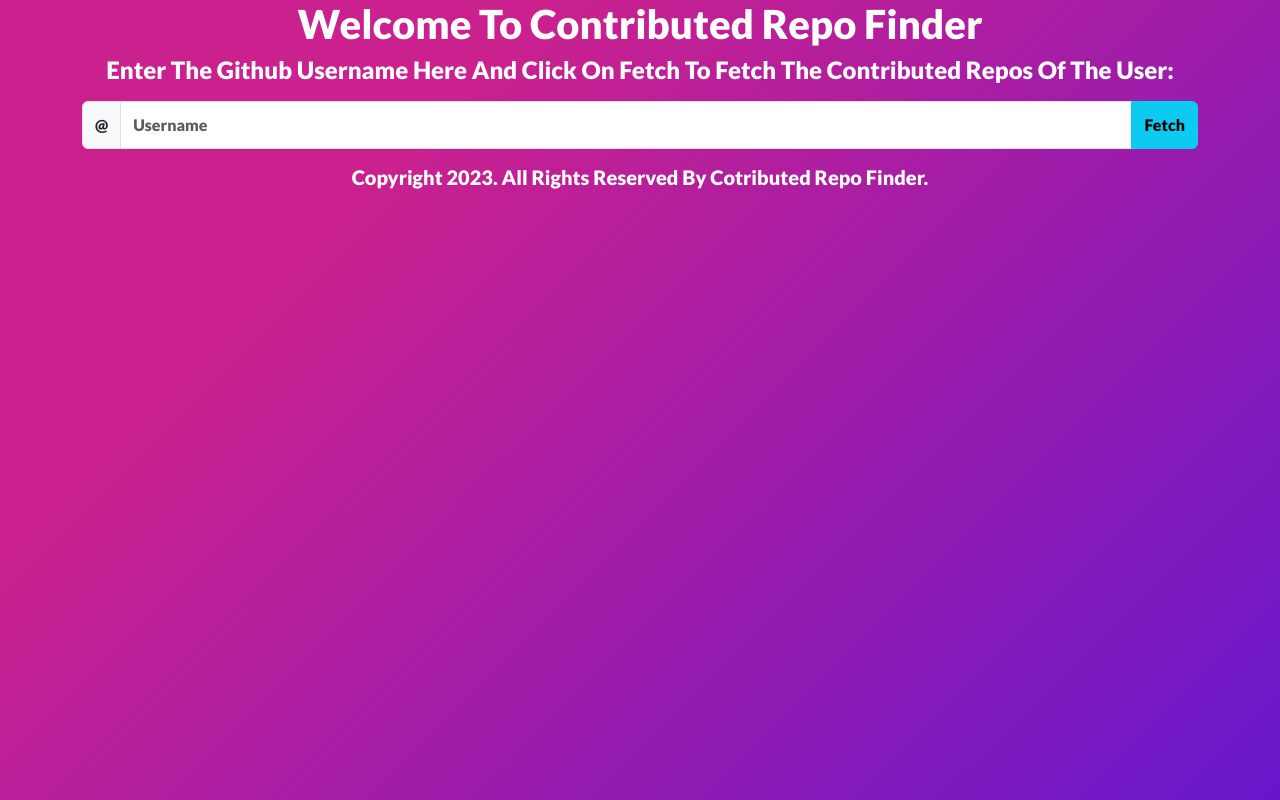
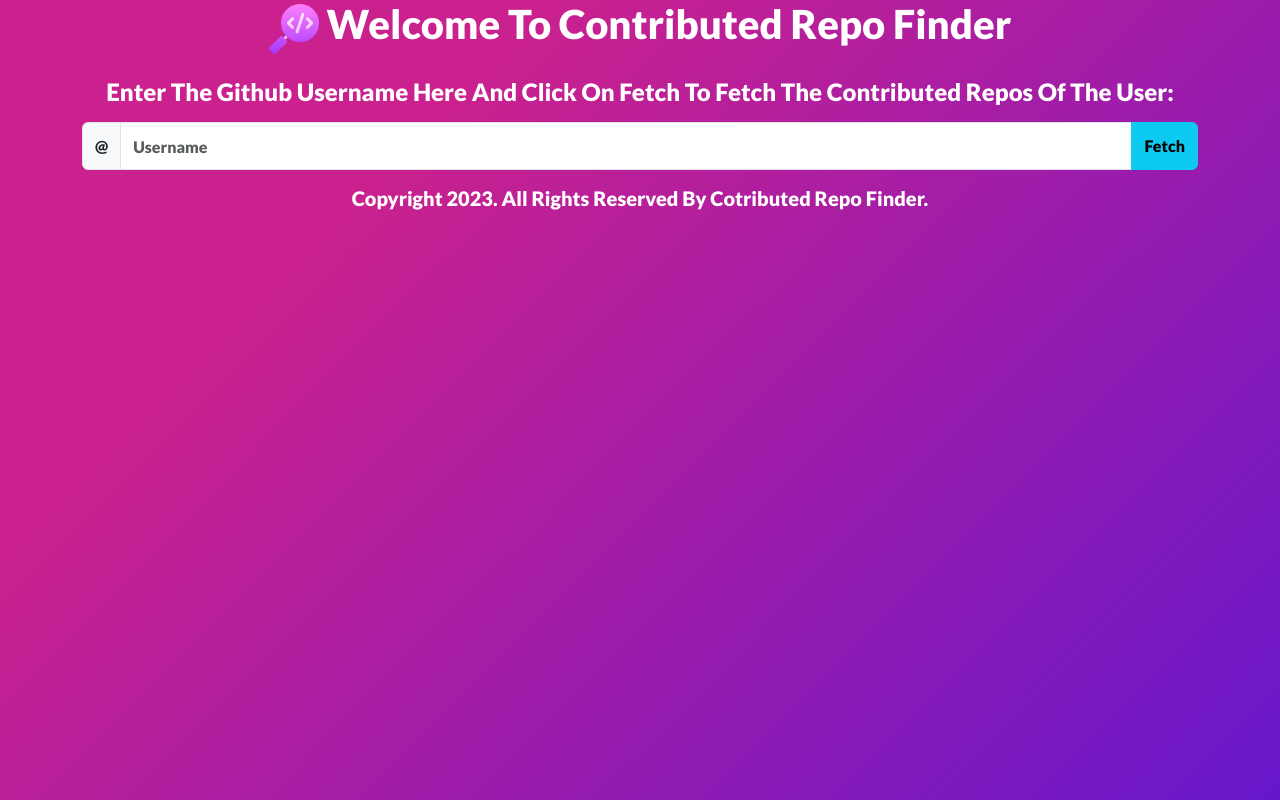
Before and after one commit to soumwadeep/Contributed-Repo-Finder, a React (Vite) app: page / in a window 1280 px wide. Built offline with nearby package versions, Linux system fonts and the light colour scheme.

Commit message:
Added Logo

```diff
--- a/src/App.jsx
+++ b/src/App.jsx
@@ -1,6 +1,6 @@
 import { useState, useEffect } from "react";
 import axios from "axios";
-
+import logo from "./icon.webp";
 const App = () => {
   const [username, setUsername] = useState("");
   const [repositories, setRepositories] = useState([]);
@@ -64,7 +64,9 @@
 
   return (
     <div className="container">
-      <h1 className="text-center">Welcome To Contributed Repo Finder</h1>
+      <h1 className="text-center mb-4">
+        <img src={logo} alt="logo" className="logo"/> Welcome To Contributed Repo Finder
+      </h1>
       <h4 className="text-center mb-3">
         Enter The Github Username Here And Click On Fetch To Fetch The
         Contributed Repos Of The User:
--- a/src/index.css
+++ b/src/index.css
@@ -8,6 +8,10 @@
   color: white;
   font-family: 'Lato', sans-serif;
   font-weight: 900 !important;
+}
+
+.logo {
+  width: 50px;
 }
 
 input {
```
Also changed, not shown: src/icon.webp (added).
